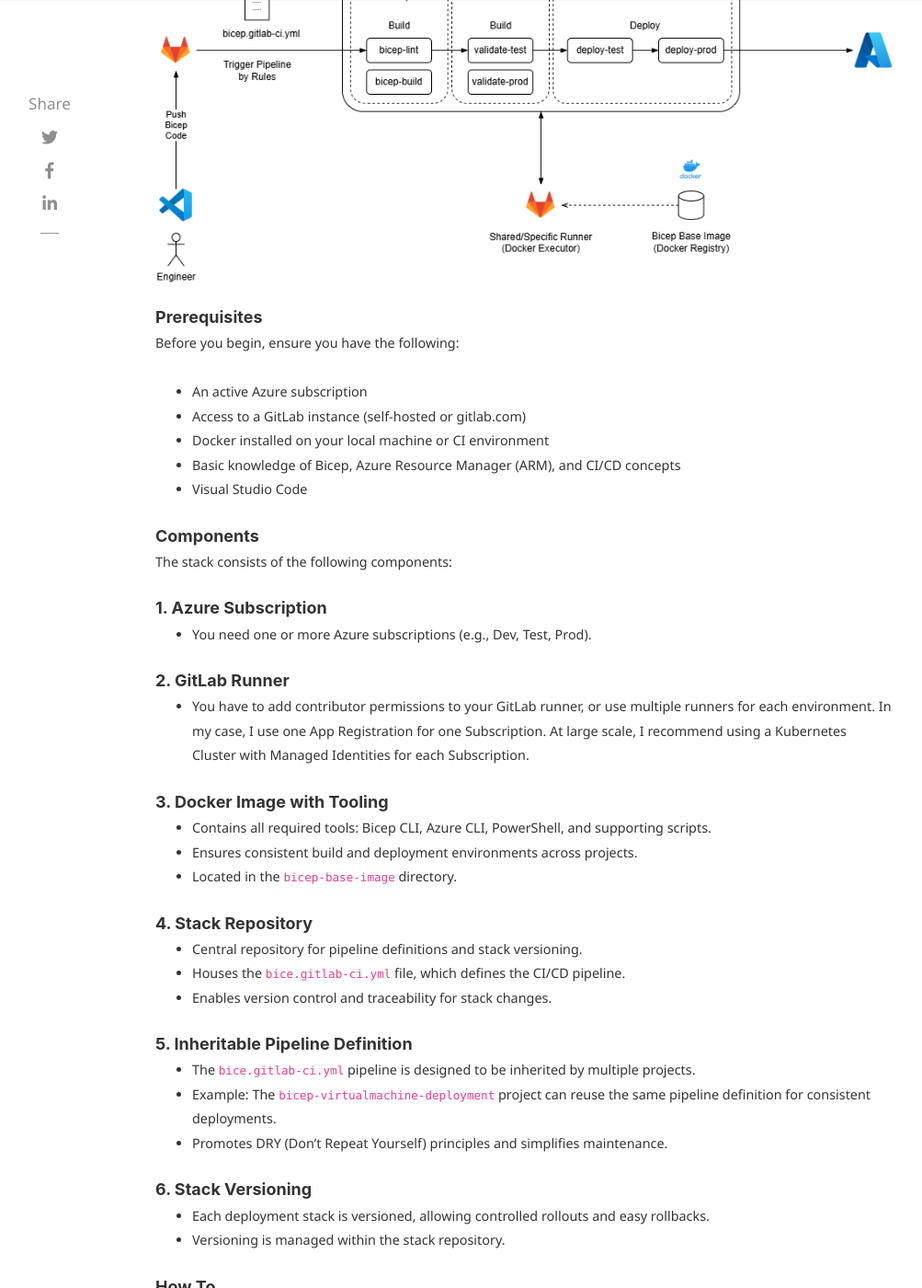
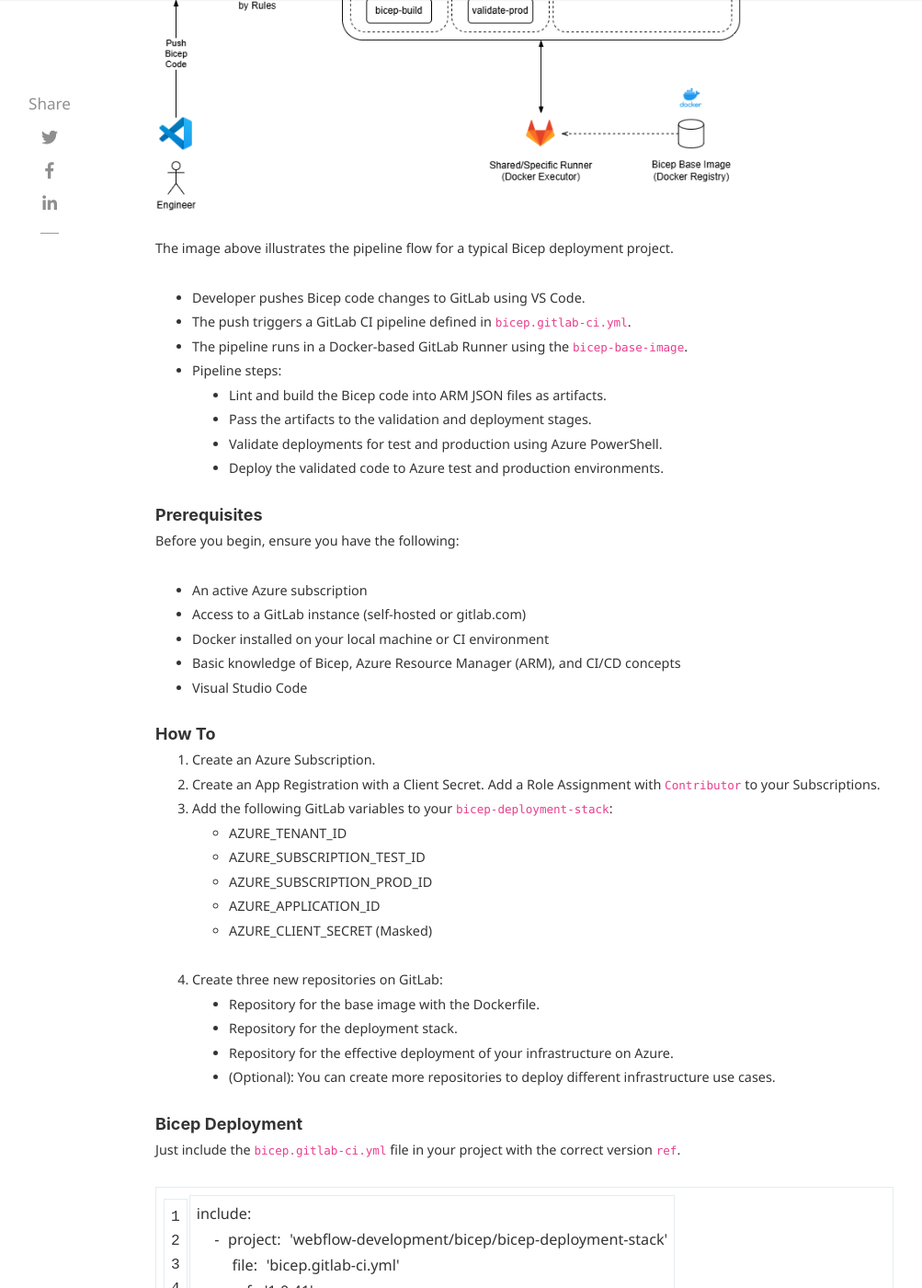
Before and after one commit to webflow-development/webflow.github.io, a Jekyll site: the page built from _posts/2025-06-08-bicep-deployment-stack.md, in a window 1280 px wide and 1400 px high, scrolled down 1920 px. Shown: the whole window at 92% size, without its empty margins (116-1119 px from the left). Built offline with Jekyll 4.4.1, drawn with Linux system fonts in a browser that asks for light colours; nearby versions of some CDN libraries; comment, search, counter and statistics services are not loaded; some of the changed text lies outside the part shown.

Commit message:
fix: description of the pipeline

````diff
--- a/_posts/2025-06-08-bicep-deployment-stack.md
+++ b/_posts/2025-06-08-bicep-deployment-stack.md
@@ -10,23 +10,15 @@
 hidden: false
 ---
 
-# THIS IS A DRAFT
+>**NOTE** THIS IS A DRAFT
 
 ## Table of Contents
-- [THIS IS A DRAFT](#this-is-a-draft)
-  - [Table of Contents](#table-of-contents)
 - [Why stack?](#why-stack)
 - [Pipeline Overview](#pipeline-overview)
 - [Prerequisites](#prerequisites)
-  - [Components](#components)
-    - [1. Azure Subscription](#1-azure-subscription)
-    - [2. GitLab Runner](#2-gitlab-runner)
-    - [3. Docker Image with Tooling](#3-docker-image-with-tooling)
-    - [4. Stack Repository](#4-stack-repository)
-    - [5. Inheritable Pipeline Definition](#5-inheritable-pipeline-definition)
-    - [6. Stack Versioning](#6-stack-versioning)
 - [How To](#how-to)
 - [Bicep Deployment](#bicep-deployment)
+- [Pipeline Variables](#pipeline-variables)
 - [Related Links](#related-links)
 
 # Why stack?
@@ -37,16 +29,29 @@
 
 The image above illustrates a layered architecture for the Bicep Deployment Stack:
 
-- **Docker Layer:** The `bicep-base-image` provides the foundational Docker image for deployments.
-- **CI/CD Layer (GitLab):** The `bicep-deployment-stack` builds on the base image and orchestrates deployments, including multiple deployment modules.
-- **Azure Layer:** Individual deployment modules (e.g., `deployment 1`, `deployment 2`, etc.) are included by the stack and represent specific Azure deployment scenarios.
+- **Docker Layer:** The `bicep-base-image` provides the foundational Docker image with all necessary tools for deployments within the pipeline or in a local devcontainer.
+- **CI/CD Layer (GitLab):** The `bicep-deployment-stack` builds on the base image and provides the centralized pipeline definition `bicep.gitlab-ci.yml`.
+- **Projects:** Individual deployments of infrastructure (e.g., `deployment 1`, `deployment 2`, etc.) that include the pipeline definition from the `bicep-deployment-stack` and represent specific Azure deployment scenarios.
 - **Local Development Layer:** The local development environment uses Visual Studio Code and a `devcontainer`, leveraging the same image for consistency across environments.
 
 Arrows labeled **`image`** indicate Docker image relationships, while arrows labeled **`include`** show how deployment modules are integrated in the diagram above. This structure ensures modularity, reusability, and consistency from local development to cloud deployment.
 
+Both the `bicep-base-image` and the `bicep-deployment-stack` repositories are versioned and can be updated by a dependency bot like `Renovate`.
+
 # Pipeline Overview
 
 ![Bicep Deployment Stack Overview](/assets/2025-06-08-bicep-deployment-stack/bicep-deployment-stack-pipeline.png)
+
+The image above illustrates the pipeline flow for a typical Bicep deployment project.
+
+- Developer pushes Bicep code changes to GitLab using VS Code.
+- The push triggers a GitLab CI pipeline defined in `bicep.gitlab-ci.yml`.
+- The pipeline runs in a Docker-based GitLab Runner using the `bicep-base-image`.
+- Pipeline steps:
+  - Lint and build the Bicep code into ARM JSON files as artifacts.
+  - Pass the artifacts to the validation and deployment stages.
+  - Validate deployments for test and production using Azure PowerShell.
+  - Deploy the validated code to Azure test and production environments.
 
 # Prerequisites
 
@@ -58,42 +63,14 @@
 - Basic knowledge of Bicep, Azure Resource Manager (ARM), and CI/CD concepts
 - Visual Studio Code
 
-## Components
-
-The stack consists of the following components:
-
-### 1. Azure Subscription
-- You need one or more Azure subscriptions (e.g., Dev, Test, Prod).
-
-### 2. GitLab Runner
-- You have to add contributor permissions to your GitLab runner, or use multiple runners for each environment. In my case, I use one App Registration for one Subscription. At large scale, I recommend using a Kubernetes Cluster with Managed Identities for each Subscription.
-
-### 3. Docker Image with Tooling
-- Contains all required tools: Bicep CLI, Azure CLI, PowerShell, and supporting scripts.
-- Ensures consistent build and deployment environments across projects.
-- Located in the `bicep-base-image` directory.
-
-### 4. Stack Repository
-- Central repository for pipeline definitions and stack versioning.
-- Houses the `bice.gitlab-ci.yml` file, which defines the CI/CD pipeline.
-- Enables version control and traceability for stack changes.
-
-### 5. Inheritable Pipeline Definition
-- The `bice.gitlab-ci.yml` pipeline is designed to be inherited by multiple projects.
-- Example: The `bicep-virtualmachine-deployment` project can reuse the same pipeline definition for consistent deployments.
-- Promotes DRY (Don't Repeat Yourself) principles and simplifies maintenance.
-
-### 6. Stack Versioning
-- Each deployment stack is versioned, allowing controlled rollouts and easy rollbacks.
-- Versioning is managed within the stack repository.
-
 # How To
 
 1. Create an Azure Subscription.
-2. Create an App Registration with a Client Secret. Add a Role Assignment with `Contributor` to your Subscription.
+2. Create an App Registration with a Client Secret. Add a Role Assignment with `Contributor` to your Subscriptions.
 3. Add the following GitLab variables to your `bicep-deployment-stack`:
     - AZURE_TENANT_ID
-    - AZURE_SUBSCRIPTION_ID
+    - AZURE_SUBSCRIPTION_TEST_ID
+    - AZURE_SUBSCRIPTION_PROD_ID
     - AZURE_APPLICATION_ID
     - AZURE_CLIENT_SECRET (Masked)
 4. Create three new repositories on GitLab:
@@ -113,7 +90,7 @@
     ref: '1.0.41'
 ```
 
-Here is the required file structure for the Bicep deployment stack.
+Here is the required file structure for your projects.
 
 ```tree
 │   .gitignore
@@ -132,6 +109,27 @@
             tags.bicep
             virtualmachine.bicep
 ```
+
+# Pipeline Variables
+
+It is possible to override the predefined pipeline variables as you desire.
+For example, if you want to deploy to another region you can set the `AZURE_LOCATION` variable to `switzerlandnorth`,
+but make sure there is an appropriate `.bicepparam` file in the config directory of the project.
+
+```yaml
+variables:
+  AZURE_LOCATION: "westeurope"
+  AZURE_DEPLOYMENT_NAME: "bicep-${ENVIRONMENT}-${AZURE_LOCATION}-deployment-stack"
+  BICEP_SOURCE_DIR: "./src"
+  BICEP_MAIN_FILE: "./src/main.bicep"
+  BICEP_PARAMETERS_DIR: "./config"
+  ARM_OUTPUT_DIR: "./artifacts"
+  ARM_TEMPLATE_FILE: "./artifacts/main.json"
+  ARM_PARAMETERS_FILE: "./artifacts/main-${ENVIRONMENT}-${AZURE_LOCATION}.parameters.json"
+  DENY_SETTINGS_MODE: "None"
+  ACTION_ON_UNMANAGE: "DeleteAll"
+```
+
 # Related Links
 
 - [Bicep Documentation](https://learn.microsoft.com/en-us/azure/azure-resource-manager/bicep/overview)
````
